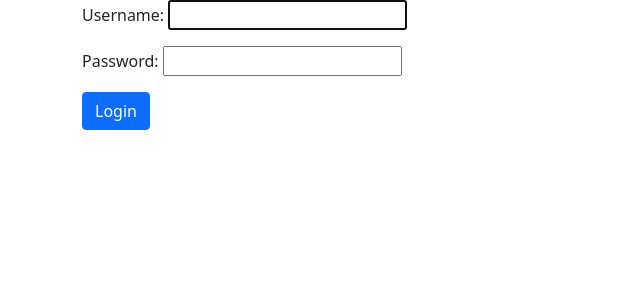
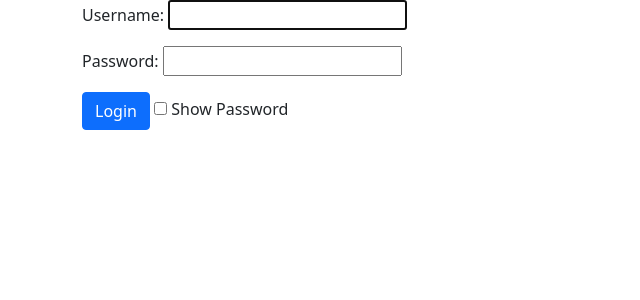
Before and after one commit to csev/dj4e-market, a Django app: page /accounts/login/ in a window 1280 px wide. Shown: the top 300 px of the page, without its empty margins (0-640 px from the left). Run offline with Django 5.2, Linux system fonts and the light colour scheme; some libraries are stand-ins or nearby versions.

Commit message:
Fix login

```diff
--- a/home/templates/registration/login.html
+++ b/home/templates/registration/login.html
@@ -10,6 +10,22 @@
 {% csrf_token %}
 {{ form.as_p }}
 <input type="submit" class="btn btn-primary" value="Login" />
+<input type="checkbox" id="show_password">
+<label for="show_password">Show Password</label>
 <input type="hidden" name="next" value="{{ next }}" />
 </form>
+
+    <script>
+        const passwordField = document.getElementById('id_password');
+        const showPasswordCheckbox = document.getElementById('show_password');
+
+        showPasswordCheckbox.addEventListener('change', function() {
+            if (this.checked) {
+                passwordField.type = 'text';
+            } else {
+                passwordField.type = 'password';
+            }
+        });
+    </script>
+
 {% endblock %}
```
Also changed, not shown: home/templates/registration/login_social.html (+18 -0 lines).
